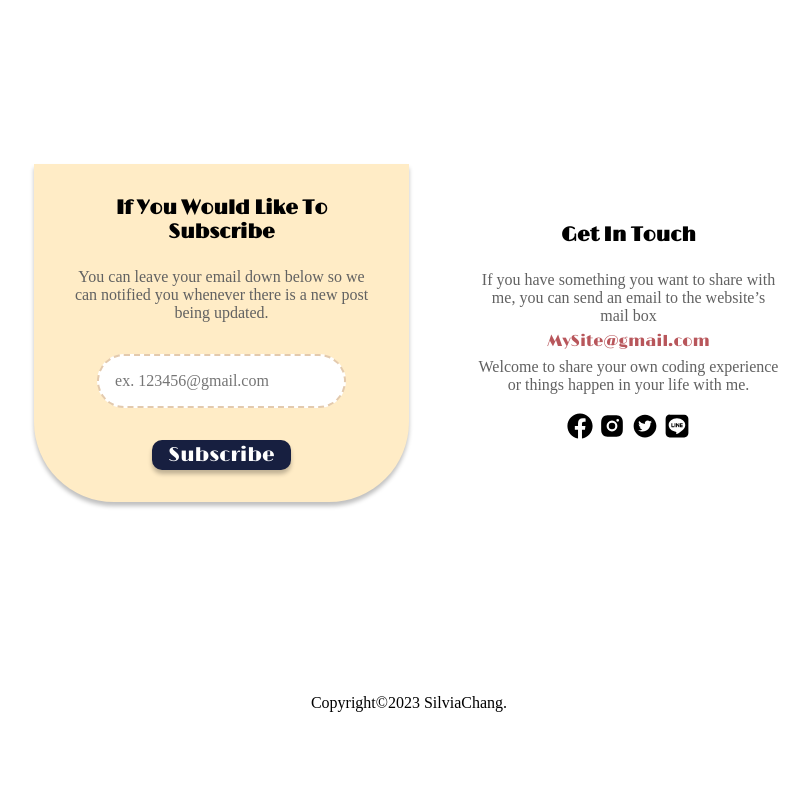
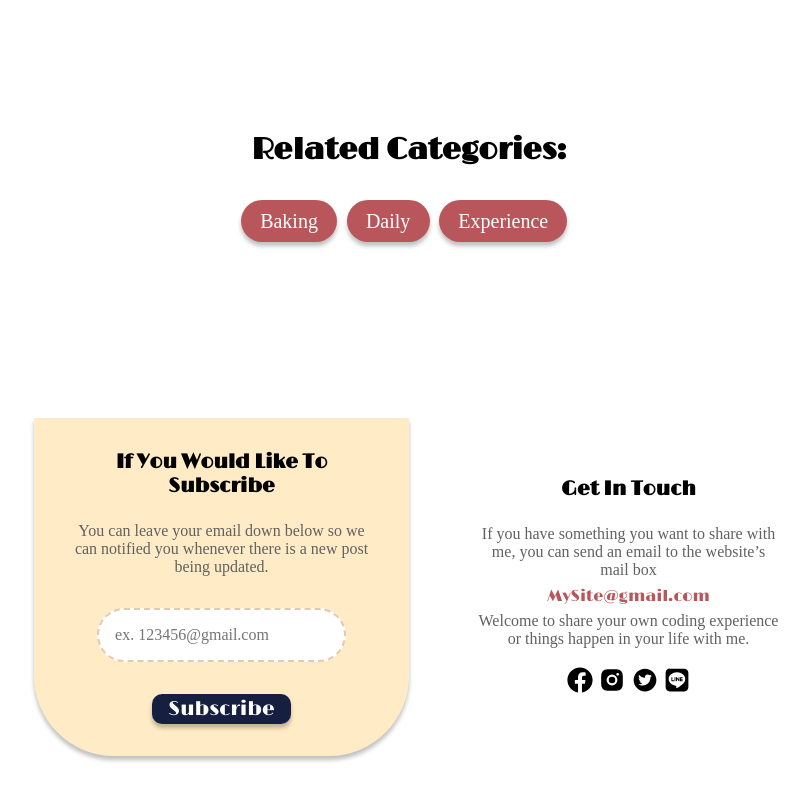
Before and after one commit to ZhangChingYu/BlogWebsite, a React (Create React App) app in the folder silvia_website/: page /life/article in a window 1280 px wide. Shown: the part 2417-3217 px from the top of the page, without its empty margins (231-1040 px from the left). Before the commit the page ends 3161 px from the top, so only its background shows below. Built offline with nearby package versions, Linux system fonts and the light colour scheme; a web font is replaced by a local one.

Commit message:
cat section C

```diff
--- a/silvia_website/src/components/cat/cateItem/cateItem.css
+++ b/silvia_website/src/components/cat/cateItem/cateItem.css
@@ -7,10 +7,14 @@
     border-radius: 50px;
     box-shadow: var(--box-shadow);
     cursor: pointer;
+    flex-direction: row;
+    align-items: center;
+    justify-content: center;
 }
 
 .cat_cateItem p {
     font-family: var(--font-cat);
     font-size: 20px;
     color: white;
+    text-align: center;
 }
--- a/silvia_website/src/pages/catArticle/CatArticle.jsx
+++ b/silvia_website/src/pages/catArticle/CatArticle.jsx
@@ -2,6 +2,7 @@ import React from "react";
 import './catArticle.css';
 import { ArticleNavbar, ArticleHeaderA, ArticleSectionC } from '../../containers/cat';
 import { Footer } from '../../containers';
+import { CateItem } from "../../components/cat";
 
 const CatArticle = () => {
     return(
@@ -9,6 +10,12 @@ const CatArticle = () => {
             <ArticleNavbar />
             <ArticleHeaderA />
             <ArticleSectionC />
+            <h2 className="cat_article_category_text">Related Categories:</h2>
+            <div className="cat_article_categories">
+                <CateItem name={"Baking"} />
+                <CateItem name={"Daily"} />
+                <CateItem name={"Experience"} />
+            </div>
             <Footer />
         </div>
     )
--- a/silvia_website/src/pages/catArticle/catArticle.css
+++ b/silvia_website/src/pages/catArticle/catArticle.css
@@ -5,3 +5,21 @@
     justify-content: flex-start;
     align-items: center;
 }
+
+.cat_article_category_text {
+    font-family: var(--font-family);
+    font-size: 30px;
+    color:black;
+    text-align: center;
+    margin-bottom: 2rem;
+}
+
+.cat_article_categories {
+    max-width: 900px;
+    width: 100%;
+    display: flex;
+    flex-direction: row;
+    justify-content: center;
+    align-items: flex-start;
+    margin-bottom: 8rem;
+}
```
